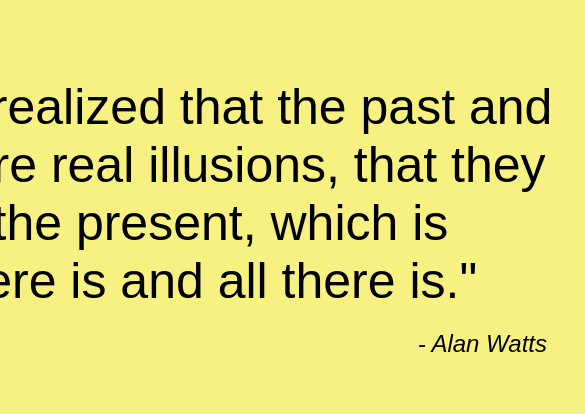
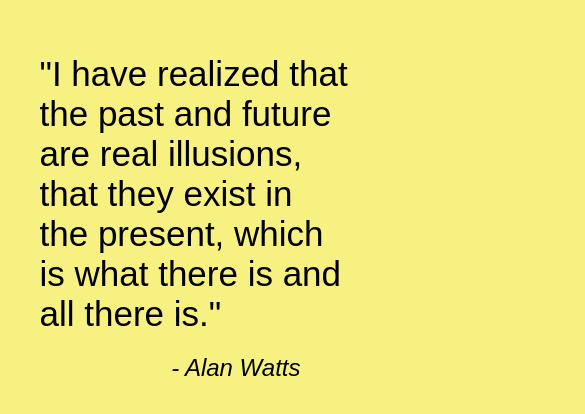
Before and after one commit to veronica-hing/random_quotes, a plain HTML site: page index.html in a window 390 px wide. Shown: the part 204-618 px from the top of the page, 585 px wide, since content can reach past the window. Drawn offline with Linux system fonts and the light colour scheme.

Commit message:
Updated Media Query

```diff
--- a/css/style.css
+++ b/css/style.css
@@ -33,6 +33,11 @@
 
 @media(max-width: 768px){
   #main{
-    width: 100vmax;
+    width: 90%;
+  }
+  .quote{
+    font-size: 35px;
+    padding-left: 20px;
+    padding-right: 20px;
   }
 }
```
